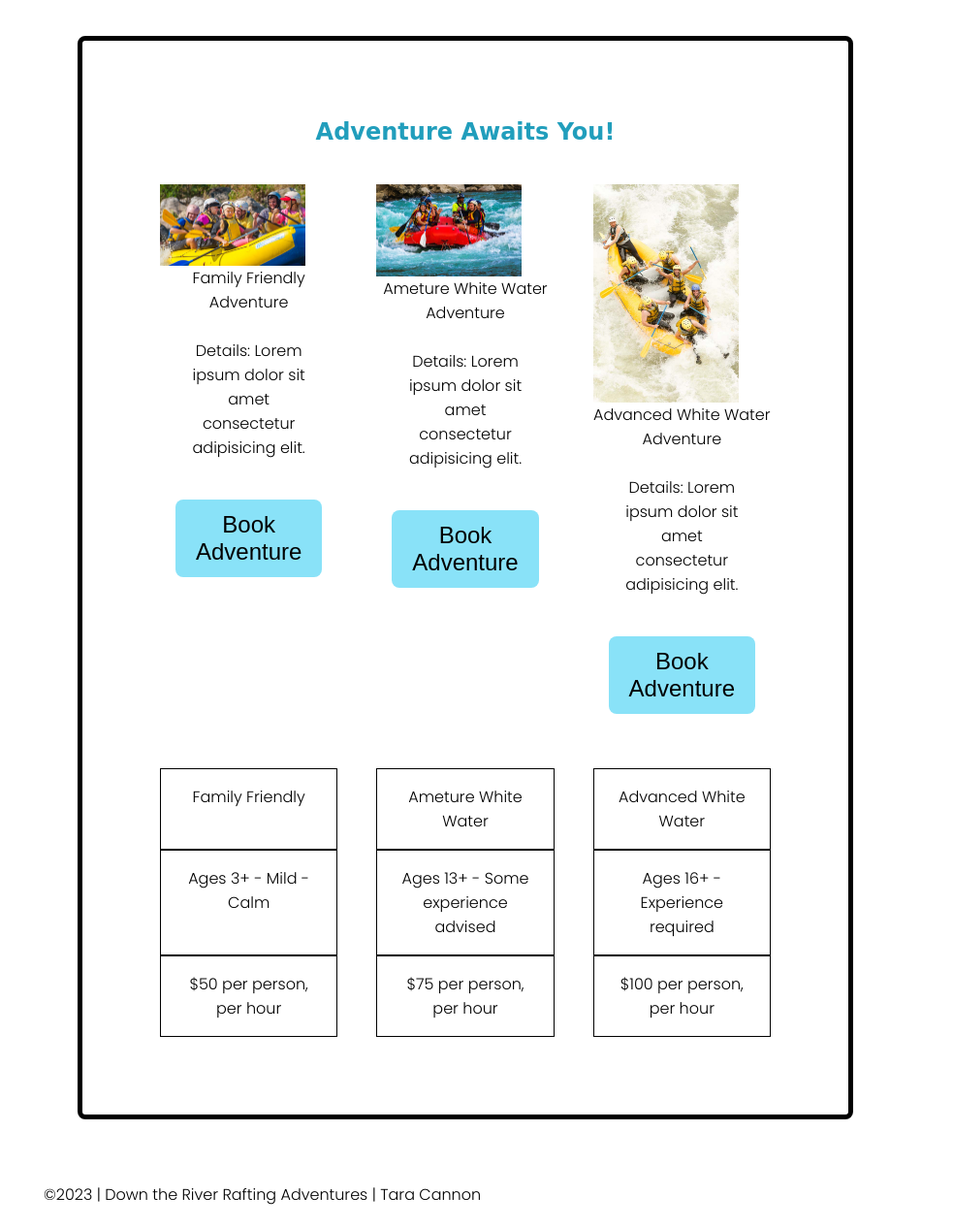
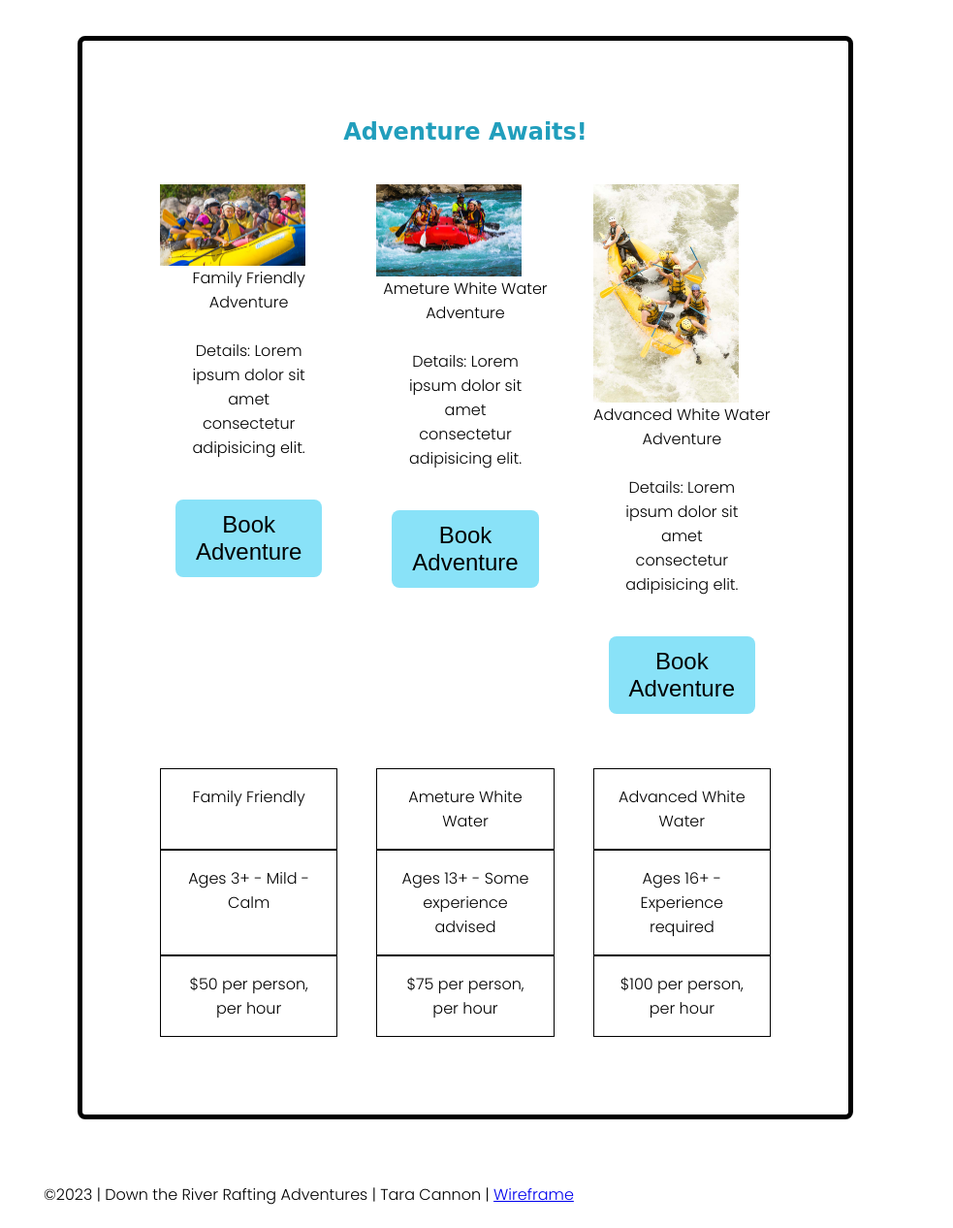
Before and after one commit to tara-cannon/wdd130, a plain HTML site: page wwr/trips.html in a window 1280 px wide. Shown: the part 771-2037 px from the top of the page at 97% size, without its empty margins (0-983 px from the left). Drawn offline with Linux system fonts and the light colour scheme; a web font is replaced by a local one.

Commit message:
finishing touches

```diff
--- a/wwr/trips.html
+++ b/wwr/trips.html
@@ -25,7 +25,7 @@
         </div>
         <section class="book-adventure">
             <div class="book-adventure-item1">
-                <h2>Adventure Awaits You!</h2></div>
+                <h2>Adventure Awaits!</h2></div>
             <div class="book-adventure-item2">
                 <figure><img src="images/family-friendly.jpg" alt="Family Friendly">
                 <figcaption>Family Friendly Adventure</figcaption></figure>
@@ -55,7 +55,7 @@
         </section>
     </main>
     <footer>
-        <p>©2023 | Down the River Rafting Adventures | Tara Cannon</p>
+        <p>©2023 | Down the River Rafting Adventures | Tara Cannon | <a href="images/trips-wireframe.jpg" target="_blank">Wireframe</a></p>
         <nav class="sociallinks">
             <a href="https://facebook.com">
                 <img src="images/facebook.png" alt="Facebook">
```
Also changed, not shown: wwr/index.html (+1 -1 lines), 2 other files.
